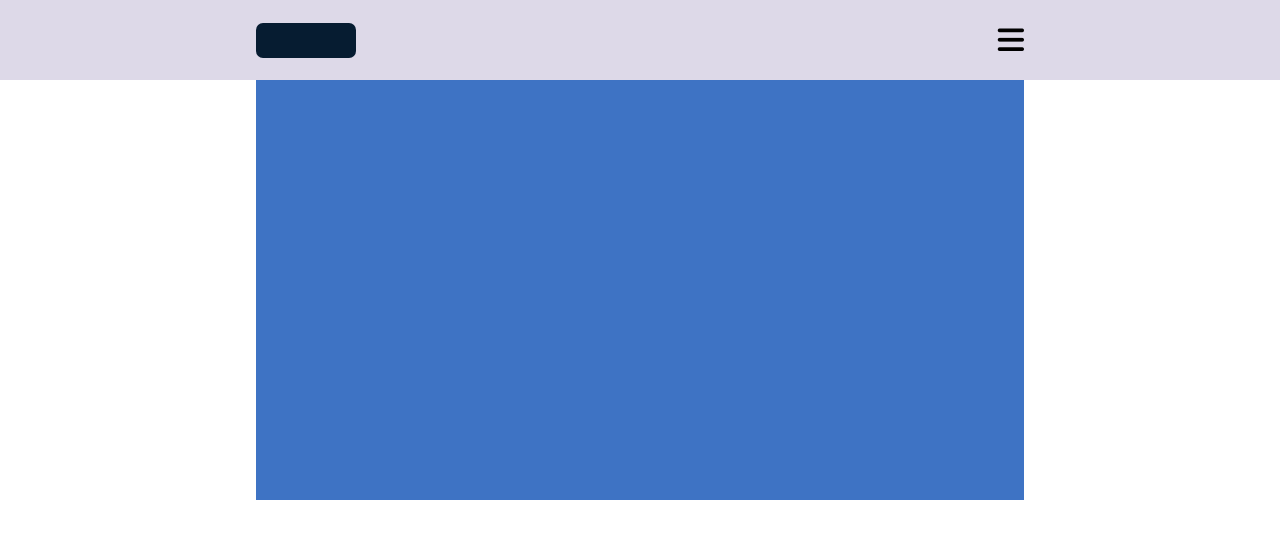
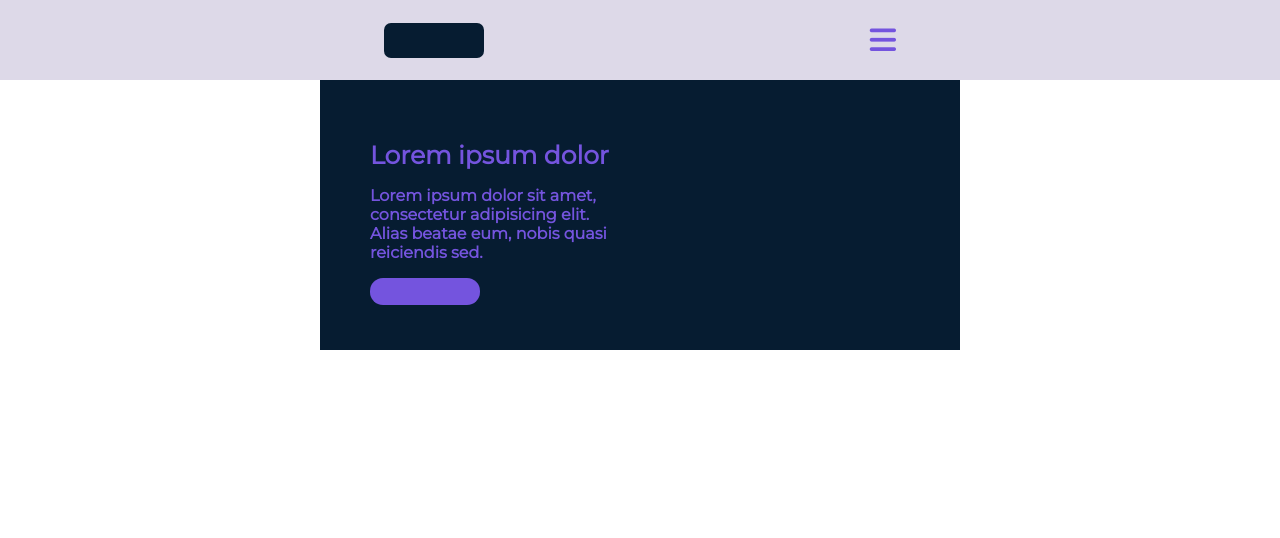
Before and after one commit to HaaaamBurger/html_HM, a plain HTML site: page Additional work/index.html in a window 1280 px wide. Drawn offline with Linux system fonts and the light colour scheme.

Commit message:
postions:absolute,relative;navigation:fixed;ADDITION

```diff
--- a/Additional work/index.html
+++ b/Additional work/index.html
@@ -5,6 +5,7 @@
     <title>Title</title>
     <link rel="stylesheet" href="style.css">
     <script src="https://kit.fontawesome.com/6f9b2acdde.js" crossorigin="anonymous"></script>
+    <link href="https://fonts.googleapis.com/css2?family=Montserrat&display=swap" rel="stylesheet">
 </head>
 <body>
 
@@ -12,19 +13,28 @@
 
 
         <div class="main_page pos_center">
+
             <div class="pre_nav pos_center">
                 <div class="nav">
                     <div class="nav_blocks">
                         <div class="nav_logo"></div>
                         <div class="nav_tools">
-                            <i class="fa-solid fa-bars"></i>
-
-
+                            <i class="fa-solid fa-bars purple_theme"></i>
                         </div>
                     </div>
                 </div>
             </div>
+
+            <div class="info_text_main">
+                <h3 class="purple_theme">Lorem ipsum dolor</h3>
+              <div class="p_wrap">
+                <p class="purple_theme">Lorem ipsum dolor sit amet, consectetur adipisicing elit. Alias beatae eum, nobis quasi reiciendis sed.</p>
+              </div>
+                <a href=""></a>
+            </div>
+
         </div>
+
 
 
     </div>
--- a/Additional work/style.css
+++ b/Additional work/style.css
@@ -8,12 +8,13 @@ body{
 .wrapper {
 
 }
+.purple_theme{
+    color: #7454de;
+}
 .main_page{
-    width: 60%;
-    background-color: #3e73c4;
-    height: 500px;
-
-
+    width: 50%;
+    background-color: #061c31;
+    height: 350px;
 
     position: relative;
 }
@@ -30,7 +31,7 @@ body{
     background-color: #ddd9e8;
 }
 .nav{
-    width: 60%;
+    width: 40%;
 
 }
 .nav_blocks{
@@ -54,3 +55,48 @@ body{
 }
 
 /*--------------NAV-BLOCK--------------*/
+/*--------------MAIN-BLOCK--------------*/
+
+.main_page{
+
+}
+.info_text_main{
+    font-family: 'Montserrat', sans-serif;
+    font-weight: 800;
+
+    color: white;
+
+    position: absolute;
+    bottom: 45px;
+    left: 0;
+    margin-left: 50px;
+}
+.p_wrap{
+    box-sizing: border-box;
+
+    height: auto;
+    width: 250px;
+}
+.info_text_main a{
+    display: block;
+
+    background-color: #7454de;
+    border-radius: 13px;
+
+    height: 27px;
+    width: 110px;
+}
+.info_text_main h3{
+    font-size: 25px;
+    margin: 0;
+
+}
+
+
+
+
+
+
+
+
+/*--------------MAIN-BLOCK--------------*/
```
